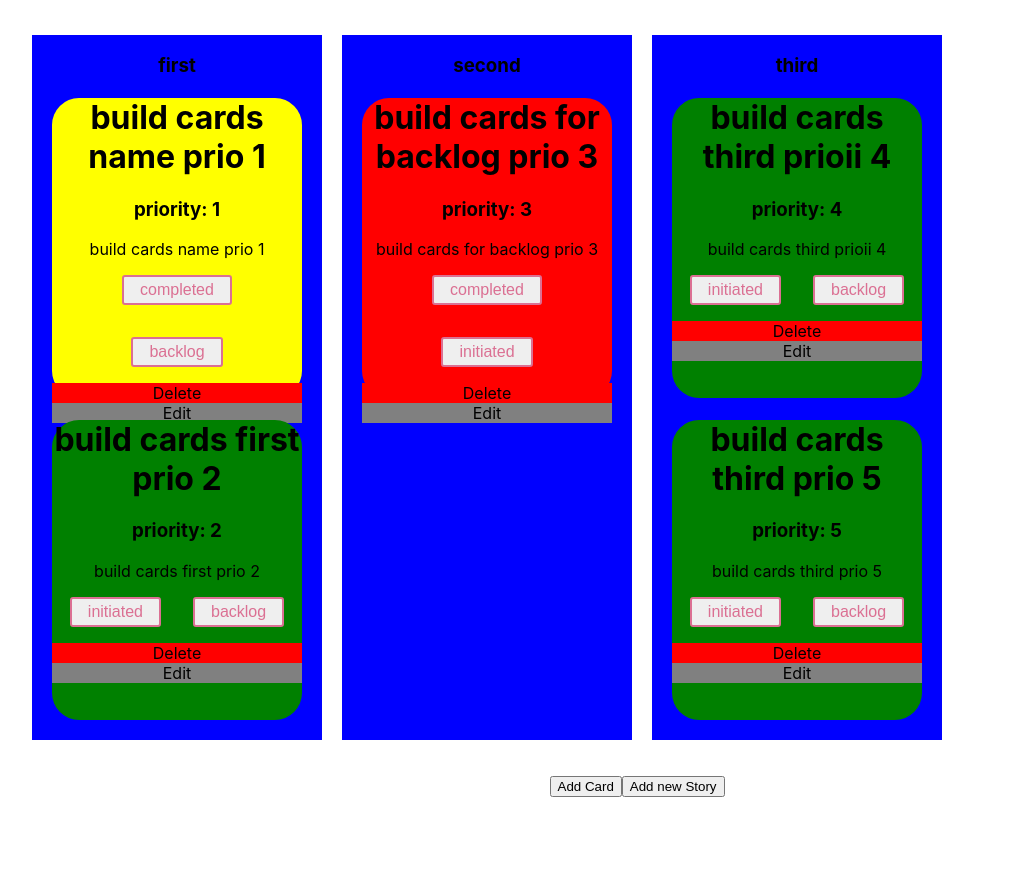
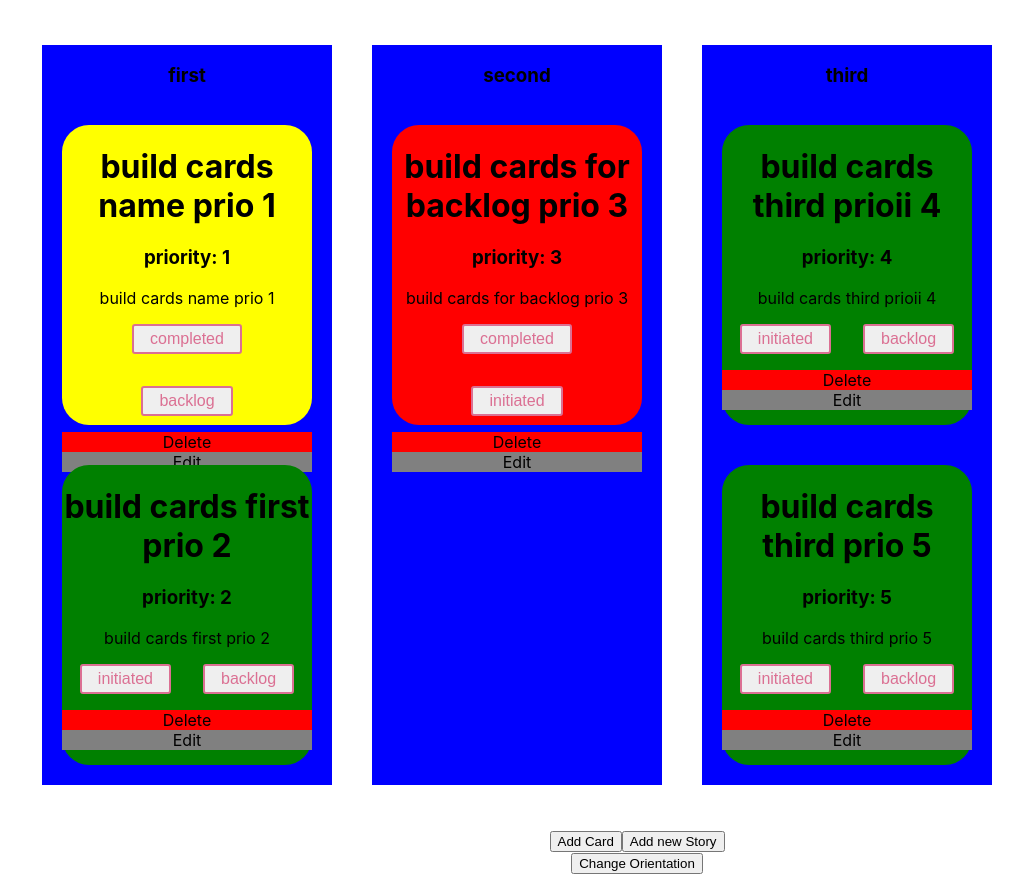
Before and after one commit to nyacharya/user_story, a React (Create React App) app: page / in a window 1280 px wide. Shown: the whole page, without its empty margins (3-1026 px from the left). Before the commit the page ends 800 px from the top, so only its background shows below. Built offline with nearby package versions, Linux system fonts and the light colour scheme.

Commit message:
add change orientation

```diff
--- a/src/components/commons/index.js
+++ b/src/components/commons/index.js
@@ -21,9 +21,9 @@ export const CardWrapper = styled.div`
   border-radius: 27px;
 `
 export const WrapCard = styled.div`
-  // background: gray;
-  display: flex;
+  display:flex;
   margin:25px;
+  flex-direction: ${props => props.col ? 'column' : 'row'};
 `
 
 export const DeleteButton = styled.div`
@@ -33,3 +33,15 @@ export const DeleteButton = styled.div`
 export const EditButton = styled.div`
   background: gray;
 `
+
+export const MainWrapper = styled.div`
+  background: blue;
+  margin: 20px;
+  display: flex;
+  flex-direction: ${props => props.col ? 'row' : 'column'};
+`
+
+export const InsideWrapper = styled.div`
+  display: flex;
+  flex-direction: ${props => props.col ? 'row' : 'column'};
+`
--- a/src/components/index.js
+++ b/src/components/index.js
@@ -1,5 +1,5 @@
 import React, {useState} from 'react'
-import {CardWrapper, Button, WrapCard, DeleteButton, EditButton} from './commons'
+import {CardWrapper, Button, WrapCard, DeleteButton, EditButton, MainWrapper, InsideWrapper} from './commons'
 import {cardColor, STATUS, sampleData, COLUMNS} from './commons/constants'
 import CreateStory from './createStory'
 import CreateColumn from "./createColumn";
@@ -12,6 +12,7 @@ export default function Main(){
   const [addColumn, toggleAddColumn] = useState(false)
   const [editList, setEditList] = useState(null)
   const [columns, setColumns] = useState(COLUMNS)
+  const [displayhor, setHor] = useState(false)
 
 
   function changeStatus(params, status) {
@@ -36,6 +37,7 @@ export default function Main(){
     toggleList(!showList)
   }
 
+
   function displayCards(data){
   return <CardWrapper color={cardColor[data.status]}>
     <h1>{data.task}</h1>
@@ -48,19 +50,19 @@ export default function Main(){
   }
 
   function orderByColumn(){
-    return COLUMNS.map(col => <div style={{background: 'blue', margin: '10px'}}>
+    return COLUMNS.map(col => <MainWrapper col={displayhor}>
       <h3> {col} </h3>
-      <div>
+      <InsideWrapper col={displayhor}>
       {story.sort(function(a,b){
         return a.priority - b.priority}).map(value => {
         if(value.column == col)
           return displayCards(value)
         })}
-    </div>
-      </div>)
+    </InsideWrapper>
+      </MainWrapper>)
   }
 
-  return <div><WrapCard>
+  return <div><WrapCard col={displayhor}>
     {showList ? orderByColumn() : <CreateStory
     toggleList={toggleShowList}
     showList={showList}
@@ -83,5 +85,8 @@ export default function Main(){
   columns={columns}
   /> : <button onClick={() => toggleAddColumn(!addColumn)} > Add Card </button>}
   <button onClick={() => toggleShowList()} > {showList ? 'Add new Story' : 'Cancel'}</button>
+
+    <br/>
+    <button onClick={() => setHor(!displayhor)} >Change Orientation</button>
   </div>
 }
```
Also changed, not shown: src/App.js (+0 -14 lines).
